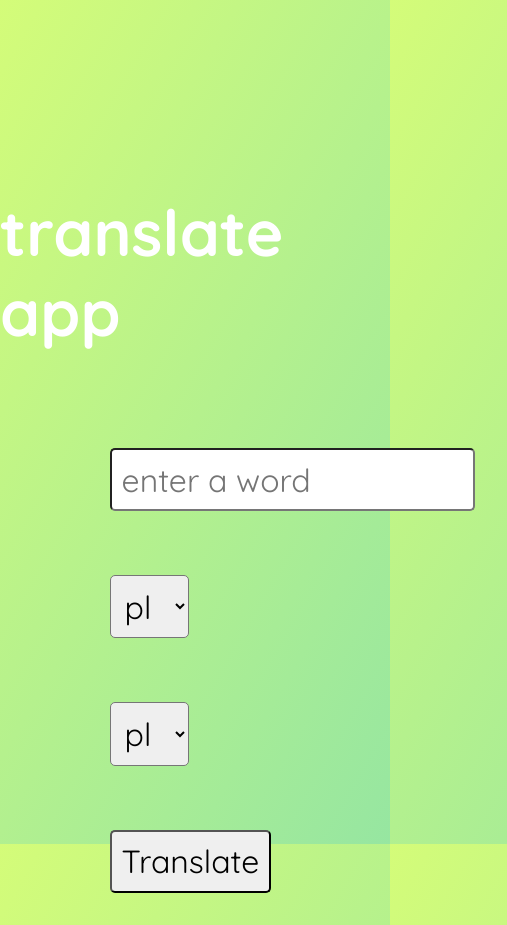
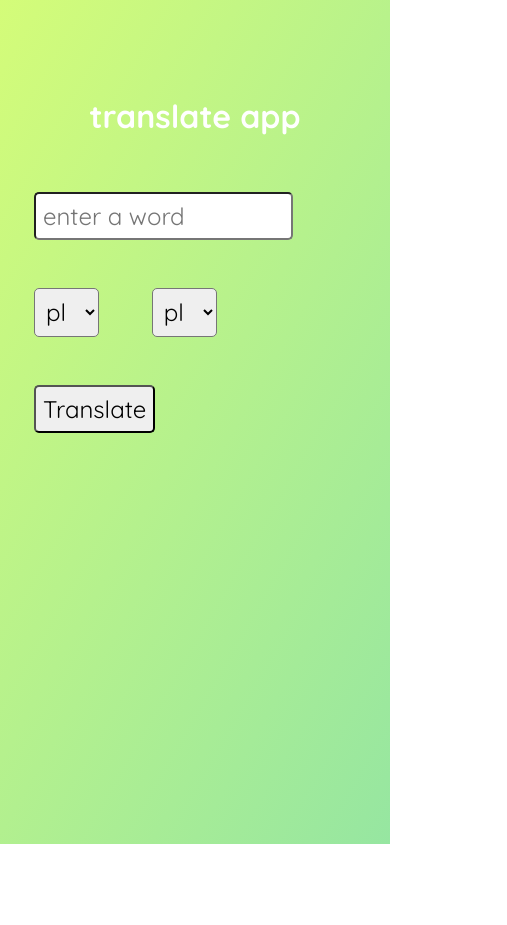
Before and after one commit to kmisiejuk/translateApp, a plain HTML site: page index.html in a window 390 px wide. Shown: the whole page, 507 px wide, since content can reach past the window. After the commit the page ends 844 px from the top, so only its background shows below. Drawn offline with Linux system fonts and the light colour scheme.

Commit message:
added mobile

```diff
--- a/style.css
+++ b/style.css
@@ -10,9 +10,10 @@ body {
   align-items: center;
   flex-direction: column;
   height: 100vh;
-  width: 100%;
   background-image: linear-gradient(120deg, #d4fc79 0%, #96e6a1 100%);
+
   font-family: 'Quicksand', sans-serif;
+  overflow: hidden;
 }
 
 h1 {
@@ -39,8 +40,29 @@ p {
   text-transform: lowercase;
 }
 
-
-.wrapper{
-  width: 60%;
+.wrapper {
+  width: 70%;
   margin: 0 auto;
 }
+
+@media screen and (max-width: 592px) {
+  h1 {
+    font-size: 2rem;
+  }
+  .wrapper {
+    width: 95%;
+  }
+  input,
+button,
+select {
+
+  margin: 1em;
+  padding: 0.3em;
+  font-size: 1.5rem;
+  border-radius: 5px;
+  font-family: inherit;
+}
+input{
+  max-width: 70%
+};
+}
```
